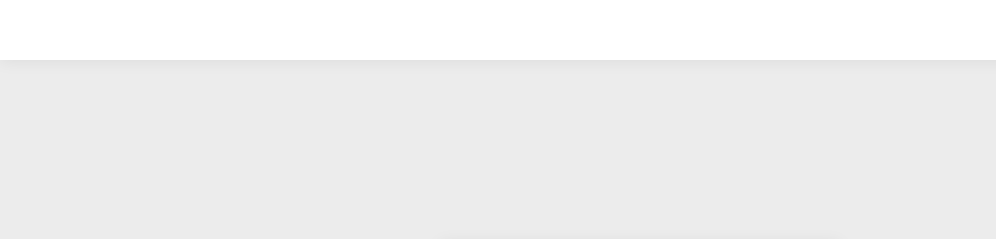
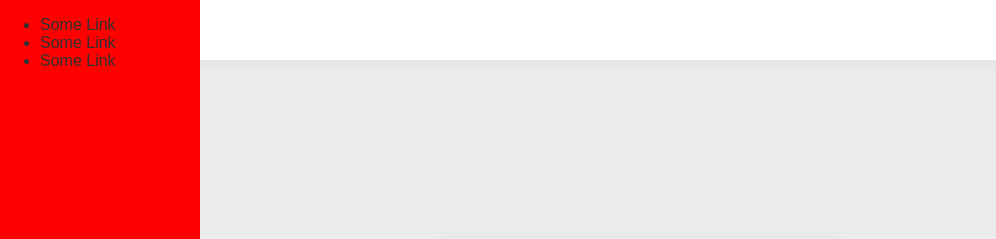
Before and after one commit to subject026/dropbox-todos, a website built with webpack: page src/index.html in a window 1280 px wide. Shown: the top 239 px of the page, 0-996 px from the left. Built offline with nearby package versions, Linux system fonts and the light colour scheme.

Commit message:
rearranged scss folders and added nav el

```diff
--- a/src/index.html
+++ b/src/index.html
@@ -21,6 +21,13 @@
         </section>
       </section>
     </header>
+    <nav class="layout-nav">
+      <ul>
+        <li>Some Link</li>
+        <li>Some Link</li>
+        <li>Some Link</li>
+      </ul>
+    </nav>
     <main class="main"></main>
     <footer class="footer"></footer>
   </body>
--- a/src/scss/_base.scss
+++ b/src/scss/base/_global.scss
@@ -16,7 +16,7 @@ body {
   width: 100%;
   position: fixed;
   top: 0;
-  z-index: 10;
+  z-index: 3;
 }
 
 .header__inner {
--- /dev/null
+++ b/src/scss/base/index.scss
@@ -0,0 +1 @@
+@import "global";
--- a/src/scss/index.scss
+++ b/src/scss/index.scss
@@ -1,2 +1,2 @@
-@import "base";
-@import "list";
+@import "base/index.scss";
+@import "layout/index.scss";
--- /dev/null
+++ b/src/scss/layout/_nav.scss
@@ -0,0 +1,8 @@
+.layout-nav {
+  min-height: 100vh;
+  position: fixed;
+  top: 0;
+  z-index: 5;
+  width: 200px;
+  background-color: red;
+}
--- /dev/null
+++ b/src/scss/layout/index.scss
@@ -0,0 +1,2 @@
+@import "nav";
+@import "list";
```
Also changed, not shown: src/scss/layout/_list.scss (renamed from src/scss/_list.scss).
